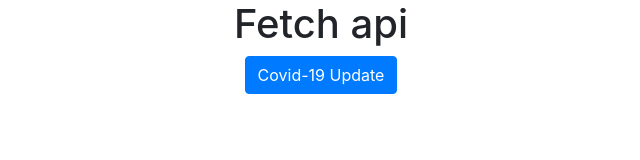
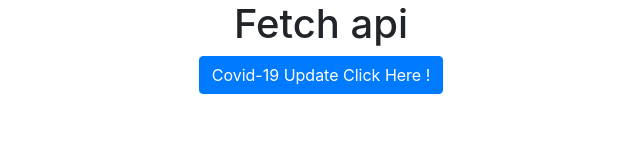
Before and after one commit to ReazulIslam-973/Fetch-API, a plain HTML site: page index.html in a window 1280 px wide. Shown: the whole page, without its empty margins (319-959 px from the left). Drawn offline with nearby package versions, Linux system fonts and the light colour scheme.

Commit message:
Update index.html

```diff
--- a/index.html
+++ b/index.html
@@ -11,7 +11,7 @@
  <body>
   <div class="container text-center m-top5">
     <h1 class="text-center"> Fetch api </h1>
-    <button id="btn1" type="button" name="button" class="btn btn-primary text-center">Covid-19 Update </button>
+    <button id="btn1" type="button" name="button" class="btn btn-primary text-center">Covid-19 Update Click Here !  </button>
     <div class="container text-center" id="results">
 
     </div>
```
